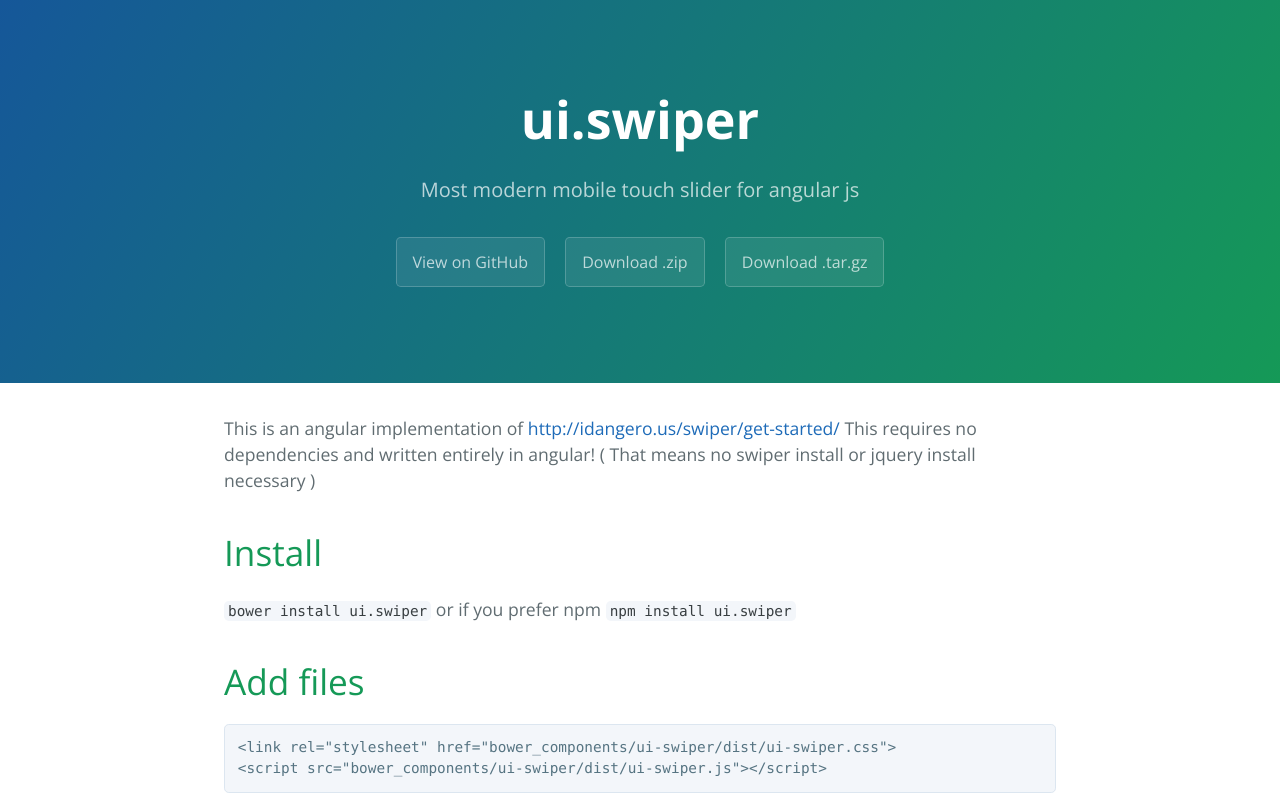
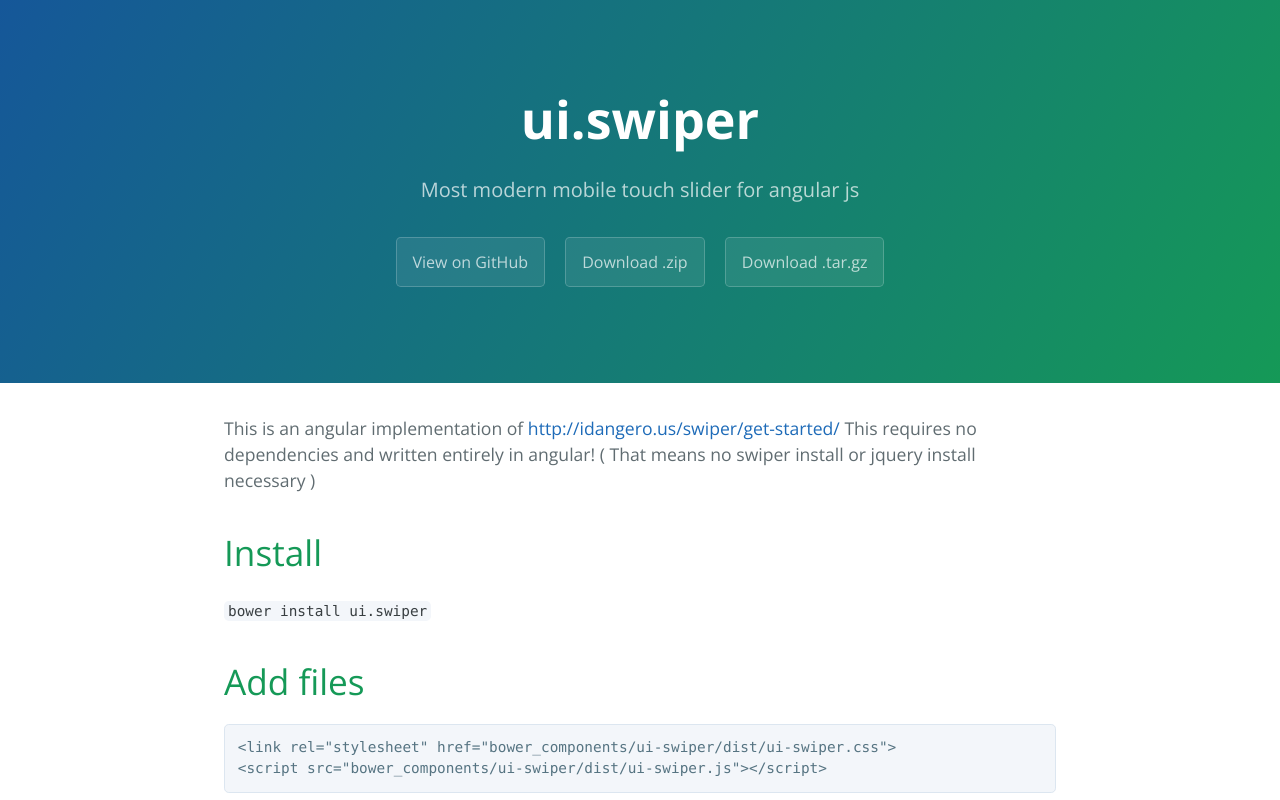
Before and after one commit to nebulr/ui-swiper, a website: page index.html in a window 1280 px wide. Shown: the top 800 px of the page. Drawn offline with nearby package versions, Linux system fonts and the light colour scheme.

Commit message:
Removing feature for npm install

```diff
--- a/index.html
+++ b/index.html
@@ -31,8 +31,6 @@
 <a id="install" class="anchor" href="#install" aria-hidden="true"><span aria-hidden="true" class="octicon octicon-link"></span></a>Install</h1>
 
 <p><code>bower install ui.swiper</code>
-or if you prefer npm
-<code>npm install ui.swiper</code></p>
 
 <h1>
 <a id="add-files" class="anchor" href="#add-files" aria-hidden="true"><span aria-hidden="true" class="octicon octicon-link"></span></a>Add files</h1>
```
Also changed, not shown: package.json (+14 -10 lines), README.md.
